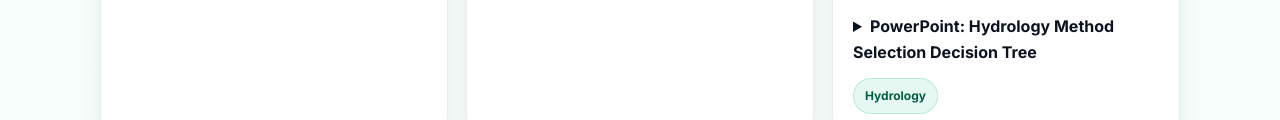
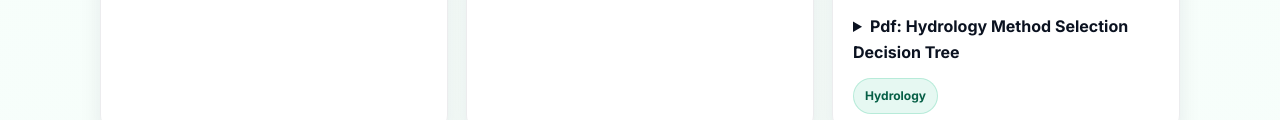
Before and after one commit to sanazborhani/sanazborhani.github.io, a plain HTML site: page index.html in a window 1280 px wide. Both pictures are taken after a click on the heading "Hydrologic Method Selection". Shown: the part 4035-4155 px from the top of the page. Drawn offline with Linux system fonts and the light colour scheme; files whose address does not match are found by name.

Commit message:
index.html

```diff
--- a/index.html
+++ b/index.html
@@ -596,7 +596,7 @@
 
           <details data-group="method-sub">
             <summary style="cursor:pointer; font-weight:800;">
-              PowerPoint: Hydrology Method Selection Decision Tree
+              Pdf: Hydrology Method Selection Decision Tree
             </summary>
             <div class="panel">
               <!-- Best: embed PDF -->
```
